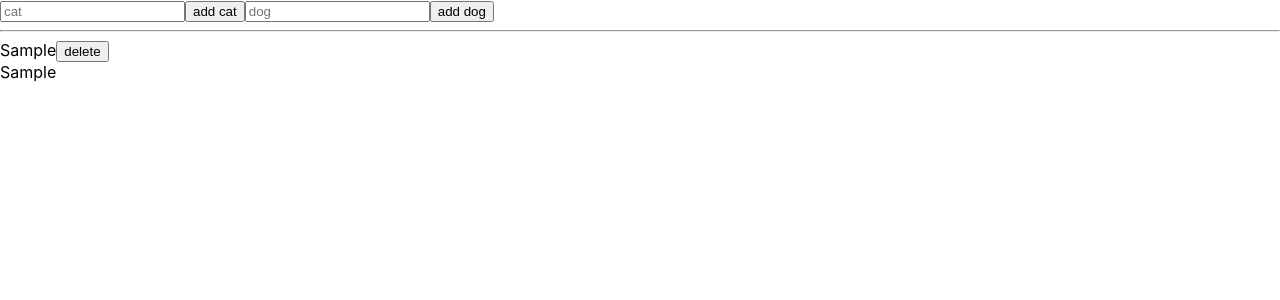
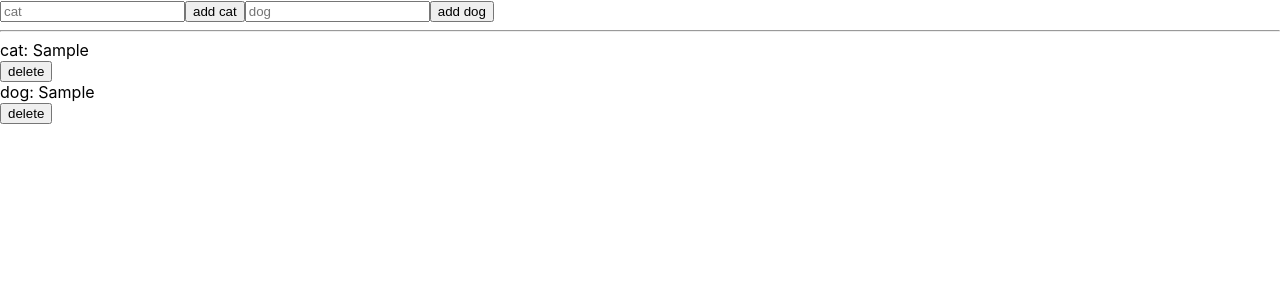
Before and after one commit to adzhur22/okten-react, a React (Create React App) app: page / in a window 1280 px wide. Both pictures are taken after typing "Sample", "Sample" into the empty fields and a click on the button "add cat". Shown: the top 300 px of the page. Built offline with nearby package versions, Linux system fonts and the light colour scheme.

Commit message:
finised some task Homework 5

```diff
--- a/src/App.js
+++ b/src/App.js
@@ -24,8 +24,14 @@ function App() {
 
           case 'deleteCat':
               let getCat = state.cats;
-              let indexDel = getCat.findIndex(value => value === action.payload);
-              getCat.splice(indexDel,1);
+              let indexDelCat = getCat.findIndex(value => value === action.payload);
+              getCat.splice(indexDelCat,1);
+              return {...state};
+
+          case 'deleteDog':
+              let getDog = state.dogs;
+              let indexDelDog = getDog.findIndex(value => value === action.payload);
+              getDog.splice(indexDelDog,1);
               return {...state};
 
           default: return state;
@@ -49,8 +55,11 @@ function App() {
     }
 
     function del (data){
-         if (data.deleteCat.length > 0){
+         if (data.deleteCat?.length > 0){
              dispatch({type:Object.keys(data)[0], payload:Object.values(data)[0]})
+        }
+        if (data.deleteDog?.length > 0){
+            dispatch({type:Object.keys(data)[0], payload:Object.values(data)[0]})
         }
     }
 
@@ -67,7 +76,7 @@ function App() {
         <hr/>
 
         {state.cats.map((value, index) => <Cat key={index} cat={value} del={del} />)}
-        {state.dogs.map((value, index) => <Dog key={index} dog={value} />)}
+        {state.dogs.map((value, index) => <Dog key={index} dog={value} del={del} />)}
 
 
     </div>
--- a/src/Cat/Cat.js
+++ b/src/Cat/Cat.js
@@ -4,10 +4,8 @@ export default function Cat({cat,del}){
     return(
 
     <div>
-        <div>{cat}
-            <button onClick={()=> del({deleteCat: cat})}>delete</button>
-        </div>
-
+        <div>cat: {cat}</div>
+        <button onClick={()=> del({deleteCat: cat})}>delete</button>
     </div>
 
         );
--- a/src/Dog/Dog.js
+++ b/src/Dog/Dog.js
@@ -1,11 +1,12 @@
-export default function Dog({dog}){
-        return(
+export default function Dog({dog,del}){
 
 
-    <div>
-  <div>{dog}</div>
+    return(
 
-    </div>
+        <div>
+            <div>dog: {dog}</div>
+            <button onClick={()=> del({deleteDog: dog})}>delete</button>
+        </div>
 
-        );
+    );
 }
```
